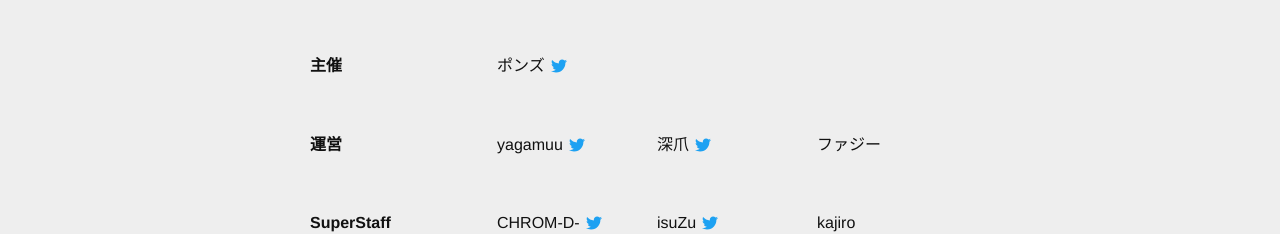
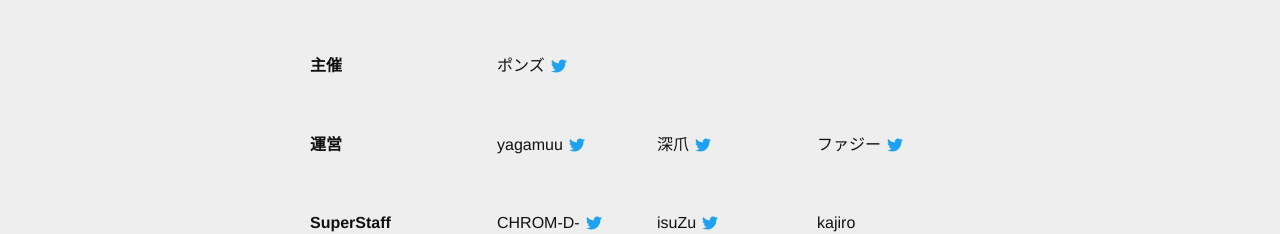
Before and after one commit to mysrtafes/mysrtafes-web-front, a Next.js app: page / in a window 1280 px wide. Shown: the part 2000-2234 px from the top of the page. Built offline with nearby package versions, Linux system fonts and the light colour scheme; no server answers.

Commit message:
ファジーさんtwitter

```diff
--- a/src/const/staffList.ts
+++ b/src/const/staffList.ts
@@ -3,7 +3,7 @@ const staffList = {
   managers: [
     { name: 'yagamuu', twitterId: 'yagamuu' },
     { name: '深爪', twitterId: 'fukazume_peer' },
-    { name: 'ファジー', twitterId: '' },
+    { name: 'ファジー', twitterId: 'fuzzynoble_all' },
   ],
   superStaffs: [
     { name: 'CHROM-D-', twitterId: 'Chromdragnity' },
```
